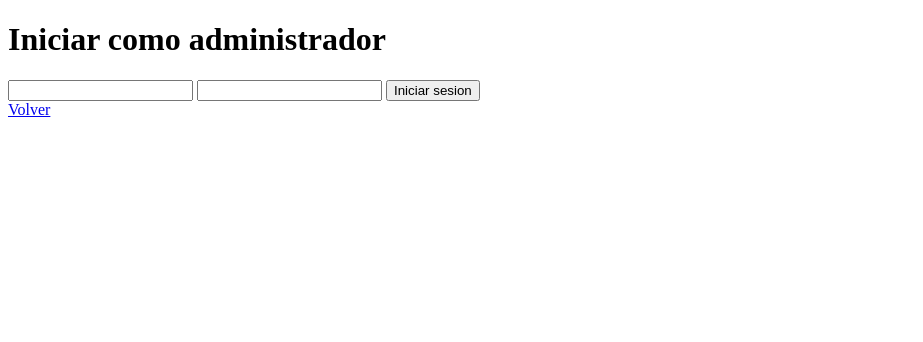
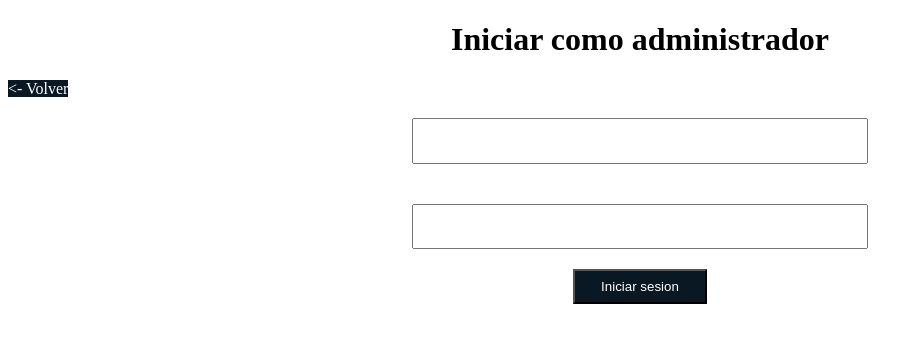
Before and after one commit to SMITH367/InvetaryGestion, a website: page frontend/login.html in a window 1280 px wide. Shown: the whole page, without its empty margins (0-923 px from the left). Drawn offline with Linux system fonts and the light colour scheme.

Commit message:
login form styled

```diff
--- a/frontend/login.html
+++ b/frontend/login.html
@@ -1,28 +1,34 @@
 <!DOCTYPE html>
 <html lang="es">
+
 <head>
     <meta charset="UTF-8">
     <meta http-equiv="X-UA-Compatible" content="IE=edge">
     <meta name="viewport" content="width=device-width, initial-scale=1.0">
+    <link rel="stylesheet" href="./styles/login.css">
     <title>Document</title>
 </head>
+
 <body>
 
-    <h1>Iniciar como administrador</h1>
+    <h1 class="container center">Iniciar como administrador</h1>
+    <a href="./index.html" class="btn-back"> <- Volver  </a>
 
-    <form action="">
-        <input type="text" name="" id="user">
-        <input type="password" name="" id="password">
-        <input type="submit" value="Iniciar sesion" id="login">
-    </form>
+    <div class="container center form-login">
+        <form action="">
+            <input type="text" name="" id="user">
+            <input type="password" name="" id="password">
+            <button class="loginBtn" id="login">Iniciar sesion</button>
+        </form>
 
-    <a href="./index.html">Volver</a>
 
-    <p id="errorLogin"></p>
+        <p id="errorLogin"></p>
 
+    </div>
 
 
     <script src="./Js/login.js"></script>
     <script src="./Js/validation.js"></script>
 </body>
+
 </html>
--- /dev/null
+++ b/frontend/styles/login.css
@@ -0,0 +1,27 @@
+
+.form-login{
+    margin:auto;
+    display: flex;
+    flex:wrap;
+    justify-content: center;
+    width:40%;
+}
+.form-login input {
+    width: 90%;
+    padding:1em 0;
+    margin:20px 0px;
+}
+.loginBtn{
+    padding:.6em 0;
+    width:10em;
+    background-color: rgb(10, 24, 36);
+    color:#fff;
+}
+.btn-back{
+    background-color: rgb(10, 24, 36);
+    color:#fff;
+    text-decoration: none;
+}
+.center {
+    text-align: center;
+}
```
